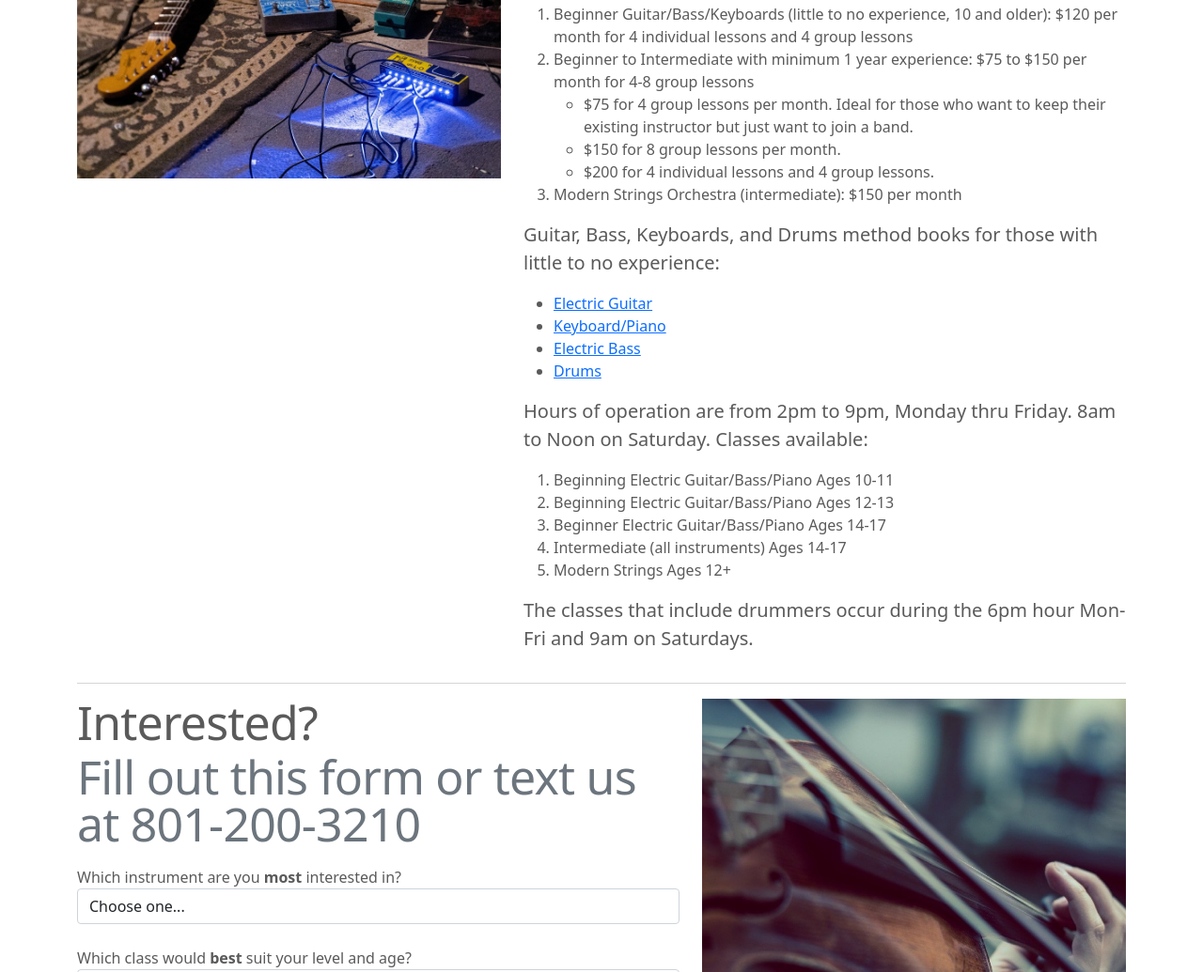
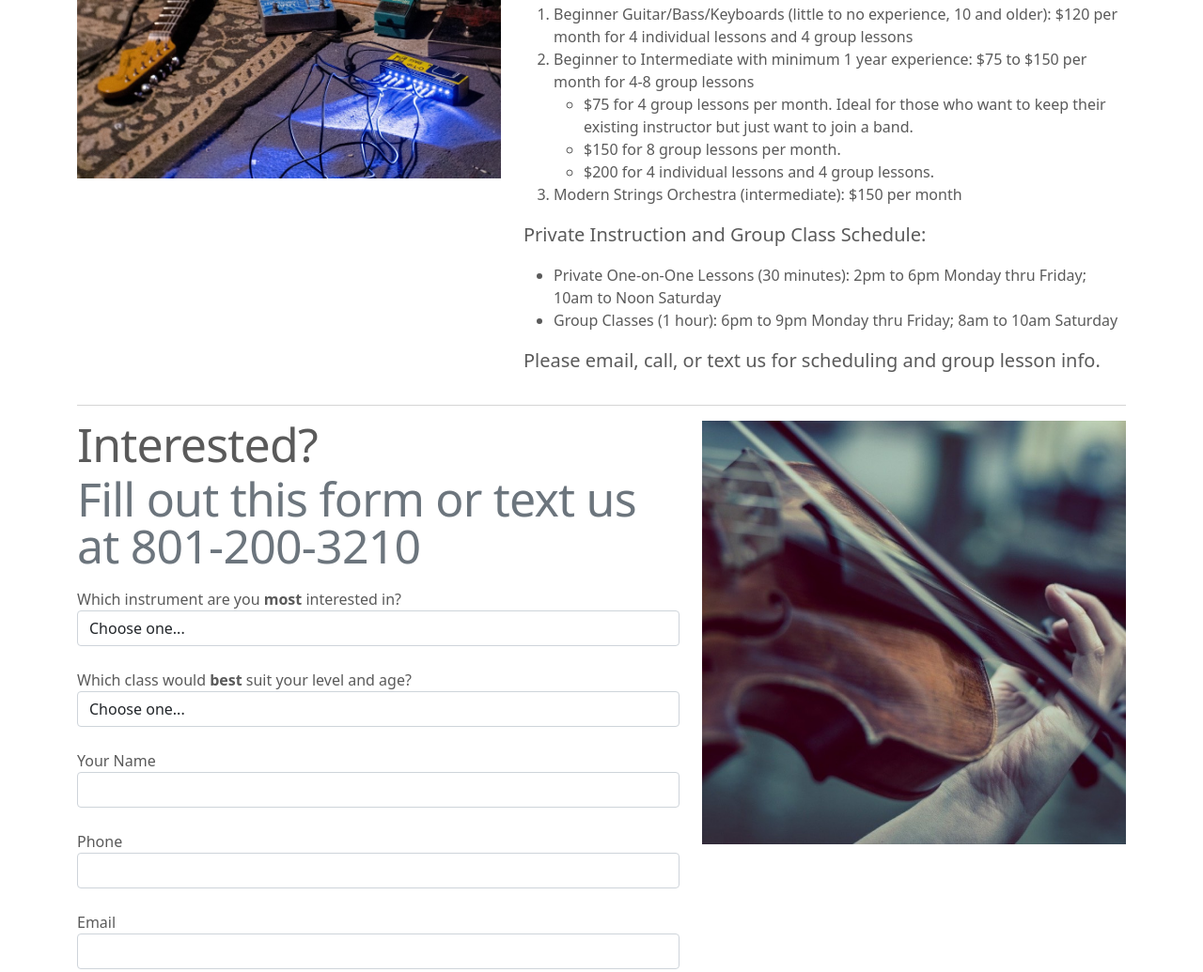
Before and after one commit to modernband/modernband.github.io, a plain HTML site: page index.html in a window 1280 px wide. Shown: the part 1373-2408 px from the top of the page at 94% size. Drawn offline with Linux system fonts and the light colour scheme.

Commit message:
Update index.html

```diff
--- a/index.html
+++ b/index.html
@@ -84,21 +84,19 @@
           </li>
           <li>Modern Strings Orchestra (intermediate): $150 per month</li>
         </ol>
-        <p class="lead">Guitar, Bass, Keyboards, and Drums method books for those with little to no experience:</p>
+<!--         <p class="lead">Guitar, Bass, Keyboards, and Drums method books for those with little to no experience:</p>
         <ul>
           <li><a href="https://www.amazon.com/gp/product/1540076687/ref=as_li_tl?ie=UTF8&tag=modernbandaca-20&camp=1789&creative=9325&linkCode=as2&creativeASIN=1540076687&linkId=fb4414644015aa58ec2e9247a933631f">Electric Guitar</a></li>
           <li><a href="https://www.amazon.com/gp/product/1540076717/ref=as_li_tl?ie=UTF8&tag=modernbandaca-20&camp=1789&creative=9325&linkCode=as2&creativeASIN=1540076717&linkId=707c0fbee13f6bff9586ff45f53b9396">Keyboard/Piano</a></li>
           <li><a href="https://www.amazon.com/gp/product/1540076695/ref=as_li_tl?ie=UTF8&tag=modernbandaca-20&camp=1789&creative=9325&linkCode=as2&creativeASIN=1540076695&linkId=4933b47cb73a891e622c7347da0802e6">Electric Bass</a></li>
           <li><a href="https://www.amazon.com/gp/product/1540076709/ref=as_li_tl?ie=UTF8&tag=modernbandaca-20&camp=1789&creative=9325&linkCode=as2&creativeASIN=1540076709&linkId=5cab45c87c7aa300fbacc0396e390d60">Drums</a></li>
+        </ul> -->
+        <p class="lead">Private Instruction and Group Class Schedule:</p>
+        <ul><li>Private One-on-One Lessons (30 minutes): 2pm to 6pm Monday thru Friday; 10am to Noon Saturday</li>
+          <li>Group Classes (1 hour): 6pm to 9pm Monday thru Friday; 8am to 10am Saturday</li>
         </ul>
-        <p class="lead">Hours of operation are from 2pm to 9pm, Monday thru Friday. 8am to Noon on Saturday. Classes available:</p>
-        <ol><li>Beginning Electric Guitar/Bass/Piano Ages 10-11</li>
-          <li>Beginning Electric Guitar/Bass/Piano Ages 12-13</li>
-          <li>Beginner Electric Guitar/Bass/Piano Ages 14-17</li>
-          <li>Intermediate (all instruments) Ages 14-17</li>
-          <li>Modern Strings Ages 12+</li>
-        </ol>
-          <p class="lead">The classes that include drummers occur during the 6pm hour Mon-Fri and 9am on Saturdays.</p>
+        <p class="lead">Please email, call, or text us for scheduling and group lesson info.</p>
+
       </div>
       <div class="col-md-5 order-md-1 img_col">
         <img class="featurette-image img-fluid mx-auto" width="500" height="500" src="img/mba-guitargear.jpg" />
```
